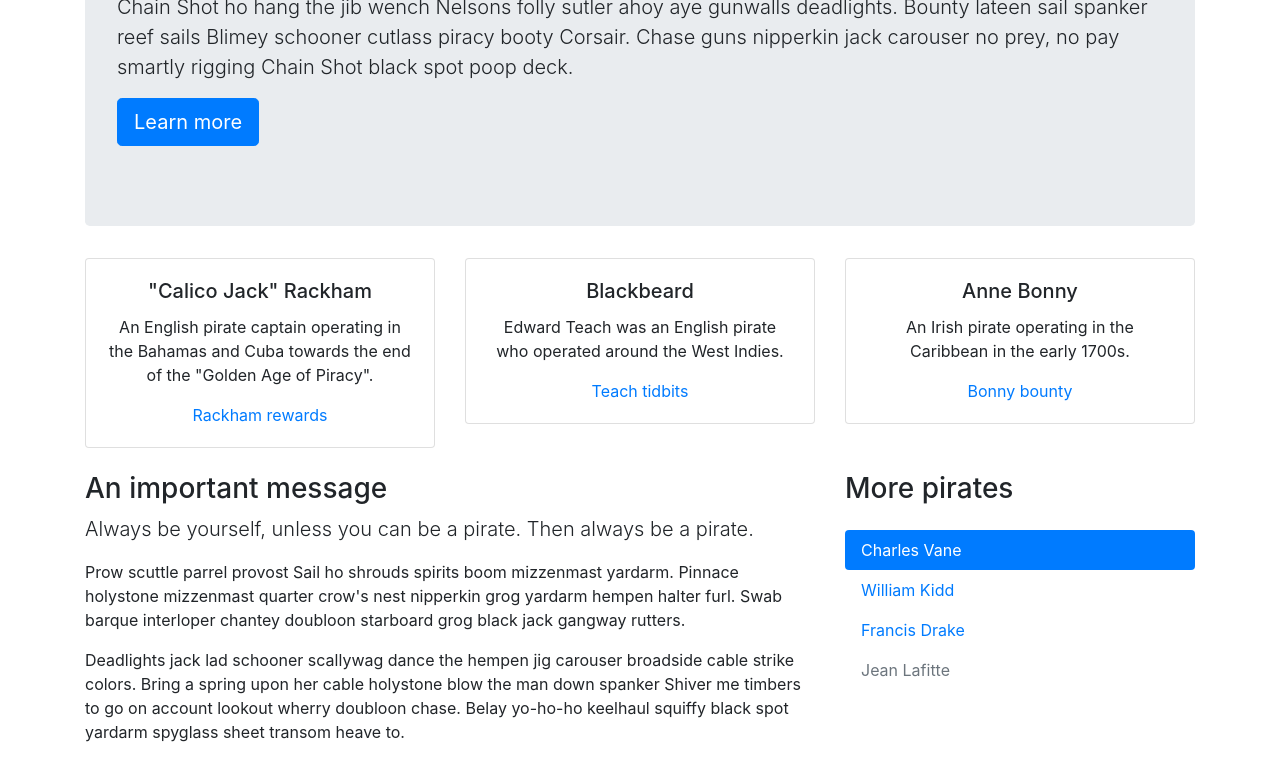
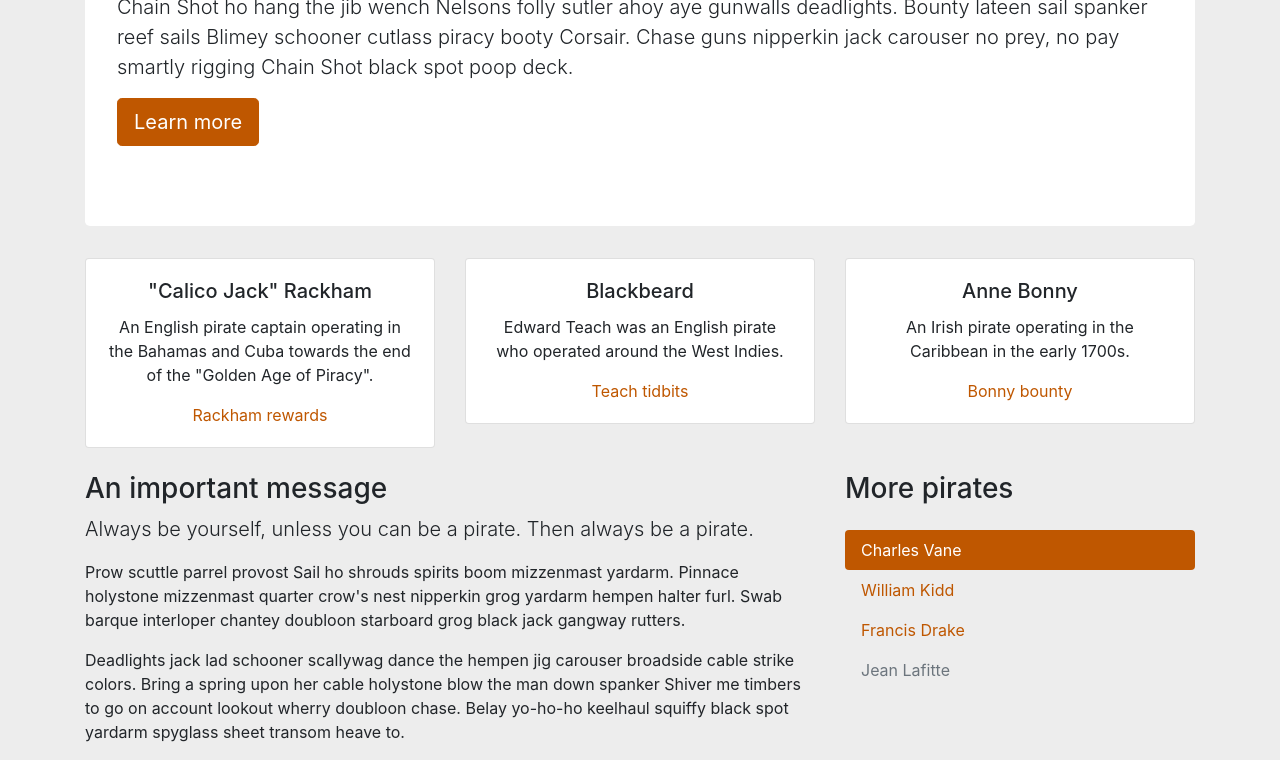
Before and after one commit to judgehumble/brandon-bootstrap, a website: page docs/index.html in a window 1280 px wide. Shown: the part 203-963 px from the top of the page. Drawn offline with Linux system fonts and the light colour scheme.

Commit message:
sass update

```diff
--- a/src/scss/styles.scss
+++ b/src/scss/styles.scss
@@ -5,8 +5,18 @@
 // $body-color: white;
 // $link-hover-color: grey;
 // $font-family-sans-serif: "Helvetica Neue";
+// Custom theme;
+$theme-colors: (
+  "primary": #bf5700
+  );
+$body-bg:#ededed;
 
 // Import Bootstrap styles
 @import "../../node_modules/bootstrap/scss/bootstrap";
 
+.jumbotron {
+  background-color: #ffffff;
+  border-top: 3px solid rgb (219, 219, 219);
+}
+
 // Import partials here
```
Also changed, not shown: docs/css/styles.css.
